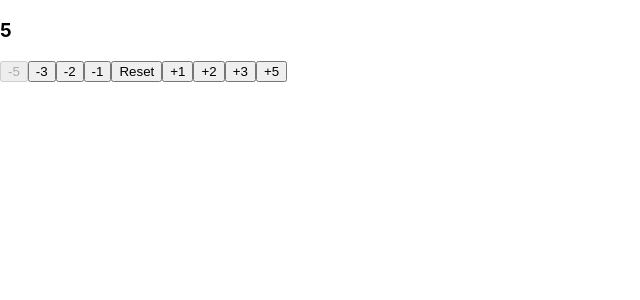
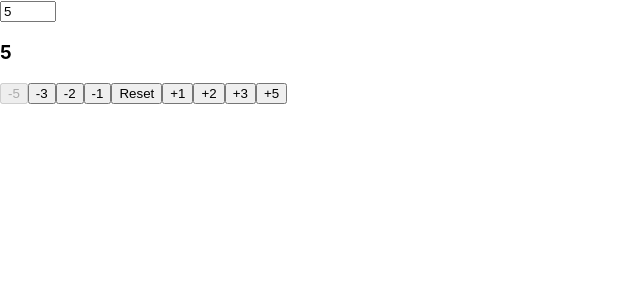
Before and after one commit to erikakasperaviciute/react-counter, a React (Create React App) app: page / in a window 1280 px wide. Shown: the top 300 px of the page, without its empty margins (0-640 px from the left). Built offline with nearby package versions, Linux system fonts and the light colour scheme.

Commit message:
Su input elementu

```diff
--- a/src/CounterPage.js
+++ b/src/CounterPage.js
@@ -14,6 +14,14 @@ function CounterPage() {
 
   return (
     <>
+      <input
+        type="number"
+        value={num}
+        max="10"
+        min="1"
+        onChange={(e) => setNum(e.target.value)}
+      ></input>
+
       <h3>{num}</h3>
       <button onClick={() => numHandler(-5)} disabled={num < 6}>
         -5
```
